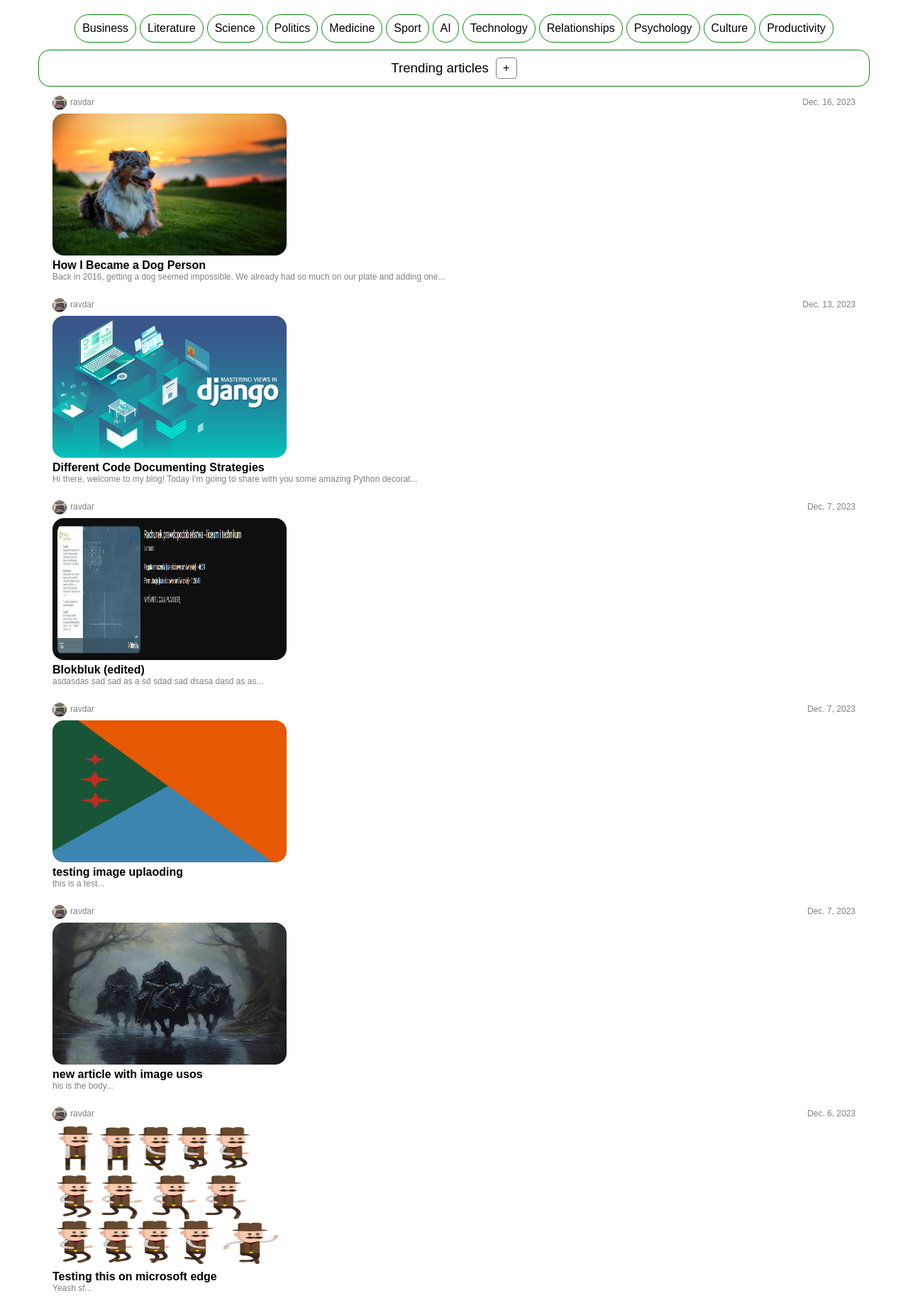
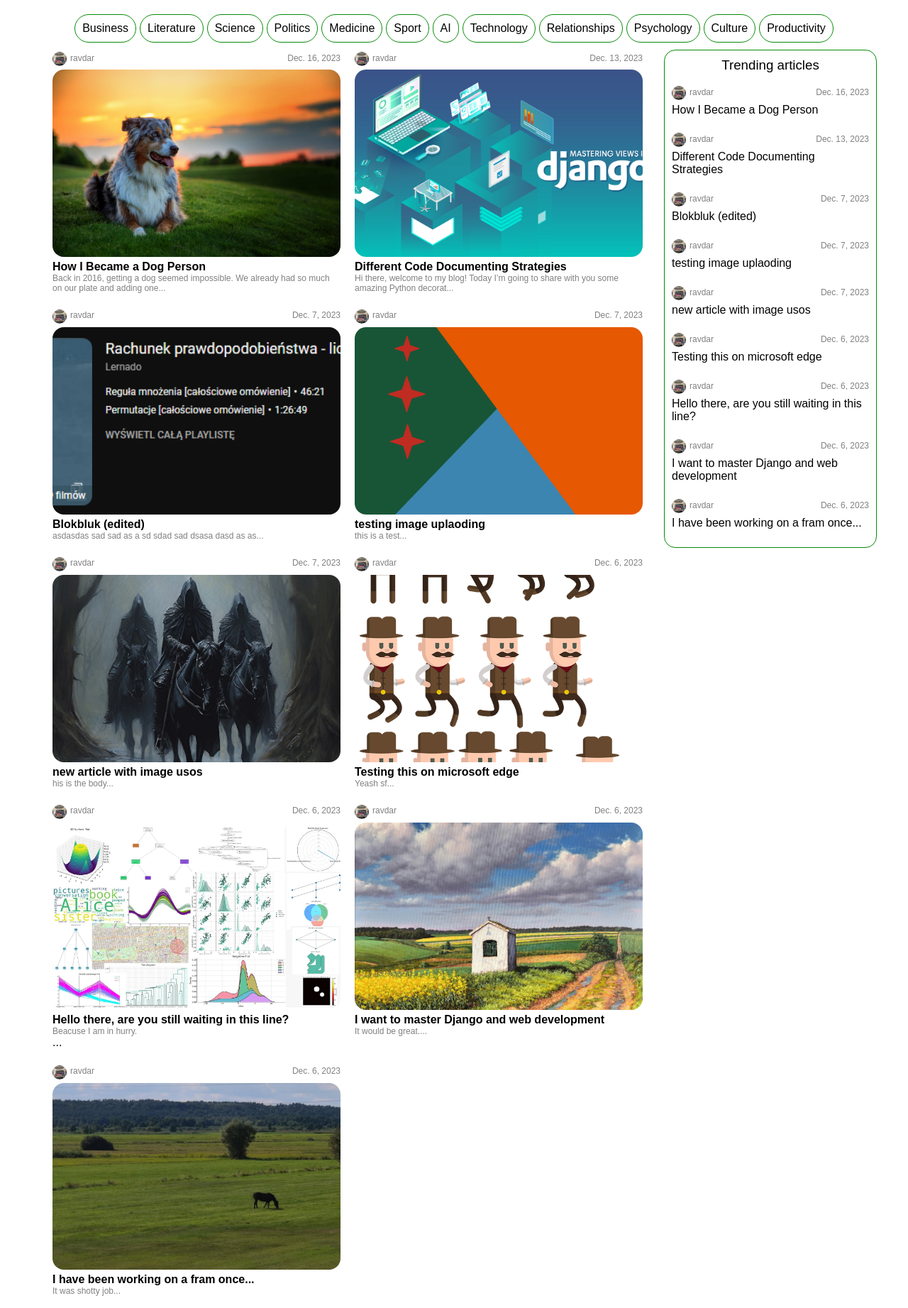
Before and after one commit to Ravdar/bloggin, a Django app: page / in a window 1280 px wide. Shown: the part 75-1918 px from the top of the page at 71% size. Run offline with Django 4.2, Linux system fonts and the light colour scheme; data comes from the database, SQL or seed files in the repository; some libraries are stand-ins or nearby versions.

Commit message:
trending and new articles section done, including resposiveness

```diff
--- a/mainapp/static/main.js
+++ b/mainapp/static/main.js
@@ -5,14 +5,12 @@ trendingArticlesButton.addEventListener("click", function () {
     if (trendingArticlesButton.textContent === "+") {
         console.log("show");
         trendingArticlesContainer.style.maxHeight = "2000px";
-        trendingArticlesContainer.style.padding = "10px";
-        trendingArticlesContainer.style.transition = "1s ease-in-out";
+        trendingArticlesContainer.style.transition = "maxHeight 1s ease-in-out";
         trendingArticlesButton.textContent = "-";
     }
     else {
         trendingArticlesContainer.style.maxHeight = "0";
-        trendingArticlesContainer.style.padding = "0px";
-        trendingArticlesContainer.style.transition = "0.5s ease-in-out";
+        trendingArticlesContainer.style.transition = " maxHeight0.5s ease-in-out";
         console.log("hide"); trendingArticlesButton.textContent = "+";
     }
 })
--- a/mainapp/static/styles_refactored.css
+++ b/mainapp/static/styles_refactored.css
@@ -64,6 +64,7 @@ header {
     width: 100%;
     min-height: 50px;
     background-color: white;
+    z-index: 1;
 }
 
 header button {
@@ -148,12 +149,12 @@ main {
 .trending-section {
     border: 1px solid var(--MAIN-GREEN);
     border-radius: 1em;
-    margin: 10px;
+    margin: 10px 0px;
+    padding: 10px;
 }
 
 .trending-header {
     gap: 10px;
-    margin: 10px 0px;
 }
 
 .trending-header h3 {
@@ -172,7 +173,6 @@ main {
     overflow: hidden;
     transition: 1s ease-in-out;
     max-height: 0;
-    padding: 0px;
     display: flex;
     flex-direction: column;
     gap: 20px;
@@ -206,10 +206,15 @@ main {
     margin: 10px 30px;
     display: grid;
     gap: 20px;
+    grid-template-columns: repeat(1, 1fr);
+    justify-items: center;
 }
 
 .article-info {
-    display: grid;
+    display: flex;
+    flex-direction: column;
+    justify-content: flex-start;
+    max-width: 600px;
 }
 
 .article-info p {
@@ -217,9 +222,26 @@ main {
     font-size: 0.75em;
 }
 
-.article-picture {
+
+.article-picture-wrapper {
+    width: 100%;
+    height: 0;
+    padding-bottom: 65%;
+    position: relative;
+    overflow: hidden;
+    margin-bottom: 5px;
+}
+
+.article-picture-wrapper img {
     border-radius: 1em;
-    margin-bottom: 5px;
+    width: 100%;
+    height: 100%;
+    top: 0;
+    left: 0;
+    position: absolute;
+    object-fit: cover;
+    z-index: -1;
+
 }
 
 /* WIDE SCREENS */
@@ -249,4 +271,28 @@ main {
     .topics {
         justify-content: center;
     }
+
+    .trending-and-new-articles {
+        display: flex;
+        flex-direction: row-reverse;
+    }
+
+    .trending-section {
+        height: fit-content;
+        min-width: 300px;
+    }
+
+    .trending-button {
+        display: none;
+    }
+
+    .trending-articles {
+        max-height: 2000px;
+        margin: 15px 0px;
+    }
+
+    .new-articles {
+        grid-template-columns: repeat(2, 1fr);
+        justify-items: normal;
+    }
 }
--- a/mainapp/templates/mainapp/main_refactor.html
+++ b/mainapp/templates/mainapp/main_refactor.html
@@ -39,6 +39,8 @@
             {% endfor %}
         </section>
 
+        <!-- wrapper needed for responsive desing -->
+        <section class="trending-and-new-articles">
             <section class="trending-section">
                 <div class="trending-header center">
                     <h3>Trending articles</h3><button class="trending-button">+</button>
@@ -65,19 +67,24 @@
                 {% for article in all_articles %}
                 <div class="article-info">
                     <div class="author-and-date">
-                    <div class="author center"><a href="{% url 'mainapp:user_profile' article.owner.username %}"><img
+                        <div class="author center"><a
+                                href="{% url 'mainapp:user_profile' article.owner.username %}"><img
                                     src="{{article.owner.profile.profile_picture.url}}"
                                     class="profile-picture-trending"></a>
-                        <a href="{% url 'mainapp:user_profile' article.owner.username %}">{{article.owner.username}}</a>
+                            <a
+                                href="{% url 'mainapp:user_profile' article.owner.username %}">{{article.owner.username}}</a>
                         </div>{{article.publication_date}}
-                </div><a href="{% url 'mainapp:read_article_view' article.url %}"><img src="{{ article.image.url }}"
-                        class="article-picture" width="330" height="200" loading="lazy"></a>
+                    </div>
+                    <div class="article-picture-wrapper"><a
+                            href="{% url 'mainapp:read_article_view' article.url %}"><img src="{{ article.image.url }}"
+                                width="330" height="200" loading="lazy"></a></div>
                     <h4><a href="{% url 'mainapp:read_article_view' article.url %}">{{article.title}}</a>
                     </h4>
                     <p>{{ article.body|slice:":100"|safe }}...</p>
                 </div>
                 {% endfor %}
             </section>
+        </section>
     </main>
 
 </body>
```
Lines whose indentation alone changed are shown as unchanged.
